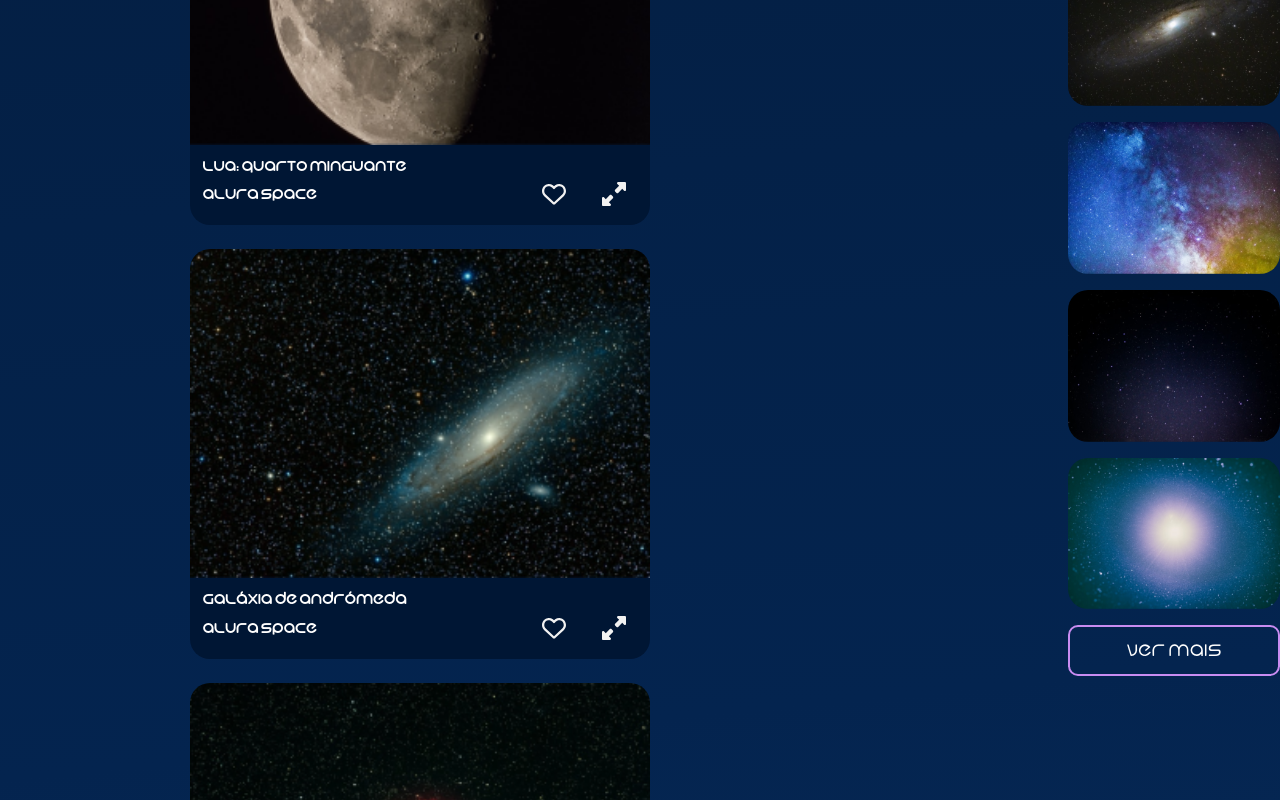
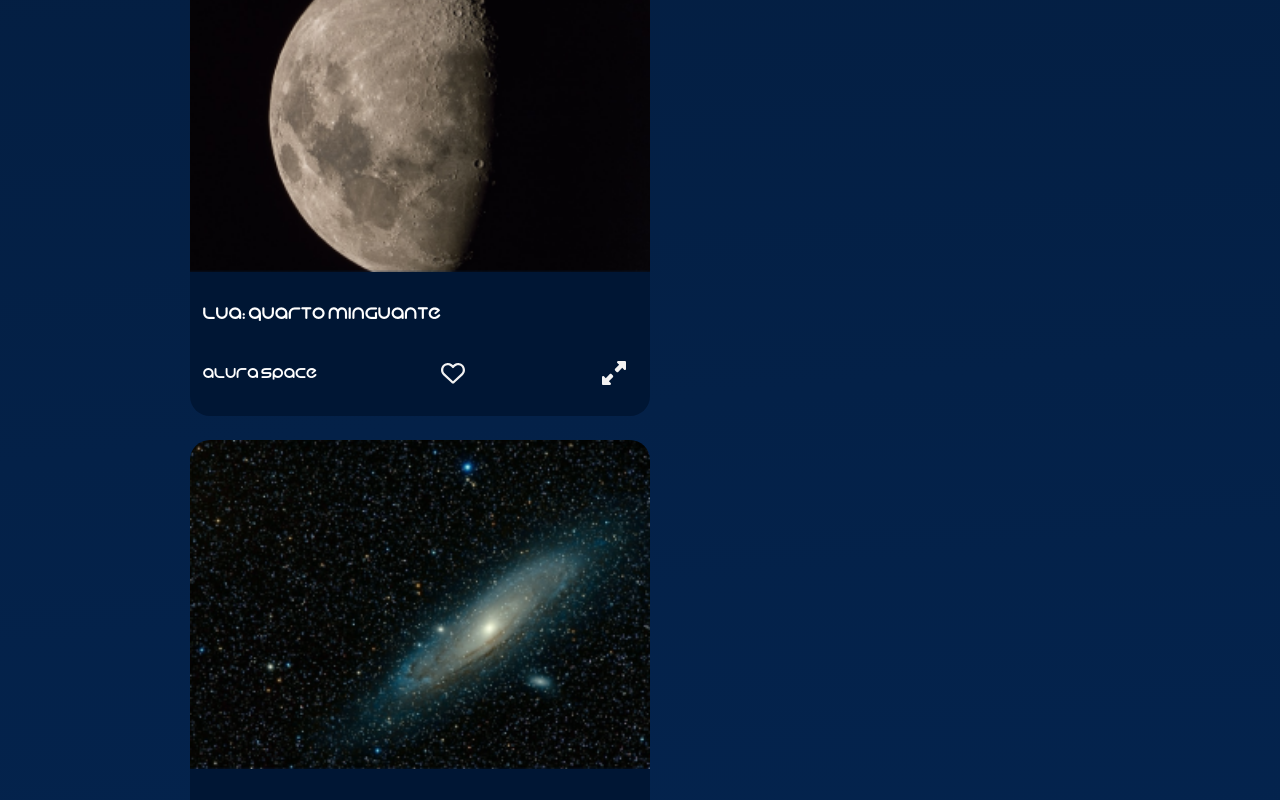
Before and after one commit to arthurazevedods/space-photos, a React (Vite) app: page / in a window 1280 px wide. Shown: the part 1620-2420 px from the top of the page. Built offline with nearby package versions, Linux system fonts and the light colour scheme.

Commit message:
favorite column

```diff
--- a/src/App.jsx
+++ b/src/App.jsx
@@ -35,27 +35,19 @@ const Content = styled.section`
 export default function App() {
   const [photos, setPhotos] = useState(photosData);
   const [selectPhoto, setSelectPhoto] = useState(null);
-  const closeModal = (event) =>{
+
+  const closeModal = (event) => {
     event.preventDefault();
-    setSelectPhoto(null)
-  }
+    setSelectPhoto(null);
+  };
 
-  const onFavorite = (foto)=>{
-    if(foto.id === selectPhoto?.id) {
-      setSelectPhoto({
-        ...selectPhoto,
-        favorita: !selectPhoto.favorita
-      })
-    }
-    setPhotos(photos.map(photo => {
-      return {
-        ...photo,
-        favorita: photo.id === foto.id ? !photo.favorita : photo.favorita
-      }
-    }))
-  }
-
-
+  const onFavorite = (photo) => {
+    setPhotos((prevPhotos) =>
+      prevPhotos.map((p) =>
+        p.id === photo.id ? { ...p, favorita: !p.favorita } : p
+      )
+    );
+  };
 
   return (
     <FundoGradiente>
@@ -70,14 +62,14 @@ export default function App() {
               bgImage="./assets/images/banner.jpg"
             />
             <Galery
-              onSelectPhoto={(photo) => setSelectPhoto(photo)}
+              onSelectPhoto={setSelectPhoto}
               onFavorite={onFavorite}
               photos={photos}
             />
           </Content>
         </MainContainer>
       </AppContainer>
-      {selectPhoto && <ModalZoom photo={selectPhoto} onClose={closeModal} onFavorite={onFavorite}/>}
+      {selectPhoto && <ModalZoom photo={selectPhoto} onClose={closeModal} onFavorite={onFavorite} />}
     </FundoGradiente>
   );
 }
--- /dev/null
+++ b/src/components/Galery/Favorites.jsx
@@ -0,0 +1,46 @@
+import styled from "styled-components";
+import Title from "../Title/Title";
+/* eslint-disable react/prop-types */
+const PhotosCol = styled.section`
+  display: flex;
+  flex-direction: column;
+  gap: 16px;
+`;
+
+const PopImage = styled.img`
+  max-width: 212px;
+  border-radius: 20px;
+`;
+
+const Button = styled.button`
+  background-color: transparent;
+  color: #fff;
+  border: 2px solid;
+  border-color: #C98CF1;
+  padding: 12px 20px;
+  font-size: 20px;
+  border-radius: 10px;
+  cursor: pointer;
+  width: 100%;
+  margin-top: 16px;
+`;
+
+const Favorites = ({ favorites }) => {
+  return (
+    <section>
+      <Title $alinhamento="center">Favoritos</Title>
+      <PhotosCol>
+        {favorites.length > 0 ? (
+          favorites.map((foto) => (
+            <PopImage key={foto.id} src={foto.path} alt={foto.alt} />
+          ))
+        ) : (
+          <p>Nenhuma imagem favoritada</p>
+        )}
+      </PhotosCol>
+      {favorites.length > 0 && <Button>Ver mais</Button>}
+    </section>
+  );
+};
+
+export default Favorites;
--- a/src/components/Galery/Galery.jsx
+++ b/src/components/Galery/Galery.jsx
@@ -1,11 +1,9 @@
-/* eslint react/prop-types: 0 */
 import styled from "styled-components";
 import Title from "../Title/Title";
 import Tags from "./Tags/Tags";
-import Populars from "./Populars";
+import Favorites from "./Favorites";
 import Image from "./Image";
-
-
+/* eslint-disable react/prop-types */
 const GaleryContainer = styled.div`
   display: flex;
   gap: 24px;
@@ -22,7 +20,7 @@ const ContainerImages = styled.section`
   gap: 24px;
 `;
 
-const Galery = ({ photos = [], onSelectPhoto, onFavorite, isFavorite }) => {
+const Galery = ({ photos, onSelectPhoto, onFavorite }) => {
   return (
     <>
       <Tags />
@@ -30,17 +28,17 @@ const Galery = ({ photos = [], onSelectPhoto, onFavorite, isFavorite }) => {
         <FluidSection>
           <Title>Navegue pela Galeria</Title>
           <ContainerImages>
-            {
-              photos.map((photo) => <Image
-                  onZoom={onSelectPhoto}
-                  onFavorite={onFavorite}
-                  isFavorite={isFavorite}
-                  key={photo.id}
-                  photo={photo} />)
-            }
+            {photos.map((photo) => (
+              <Image
+                key={photo.id}
+                photo={photo}
+                onZoom={onSelectPhoto}
+                onFavorite={onFavorite}
+              />
+            ))}
           </ContainerImages>
         </FluidSection>
-        <Populars />
+        <Favorites favorites={photos.filter((photo) => photo.favorita)} />
       </GaleryContainer>
     </>
   );
--- a/src/components/Galery/Image.jsx
+++ b/src/components/Galery/Image.jsx
@@ -1,9 +1,8 @@
-/* eslint react/prop-types: 0 */
 import { FontAwesomeIcon } from "@fortawesome/react-fontawesome";
 import { faHeart as faHeartSolid, faUpRightAndDownLeftFromCenter } from "@fortawesome/free-solid-svg-icons";
 import { faHeart as faHeartRegular } from "@fortawesome/free-regular-svg-icons";
 import styled from "styled-components";
-
+/* eslint-disable react/prop-types */
 const Figure = styled.figure`
   width: ${(props) => (props.$expandida ? "90%" : "460px")};
   max-width: 100%;
@@ -22,18 +21,6 @@ const Figure = styled.figure`
     color: white;
     box-sizing: border-box;
     padding: 12px;
-
-
-
-    h4 {
-      flex-grow: 1;
-    }
-
-    h3,
-    h4 {
-      margin: 0;
-      font-size: 16px;
-    }
   }
 `;
 
@@ -63,10 +50,8 @@ const CardButton = styled.button`
 `;
 
 const Image = ({ photo, expandida = false, onZoom, onFavorite }) => {
-
-
   return (
-    <Figure $expandida={expandida} id={`photo-${photo.id}`}>
+    <Figure $expandida={expandida}>
       <img src={photo.path} alt={photo.alt} />
       <figcaption>
         <h3>{photo.titulo}</h3>
@@ -75,9 +60,11 @@ const Image = ({ photo, expandida = false, onZoom, onFavorite }) => {
           <CardButton aria-label="Curtir" onClick={() => onFavorite(photo)}>
             <Icon icon={photo.favorita ? faHeartSolid : faHeartRegular} />
           </CardButton>
-          {!expandida && <CardButton onClick={() => onZoom(photo)} aria-hidden={expandida} aria-label="Expandir">
-            <Icon icon={faUpRightAndDownLeftFromCenter} />
-          </CardButton>}
+          {!expandida && (
+            <CardButton onClick={() => onZoom(photo)} aria-label="Expandir">
+              <Icon icon={faUpRightAndDownLeftFromCenter} />
+            </CardButton>
+          )}
         </Footer>
       </figcaption>
     </Figure>
--- a/src/components/Galery/Populars.jsx
+++ /dev/null
@@ -1,42 +0,0 @@
-import { styled } from "styled-components"
-
-import fotos from '../../fotos.json';
-import Title from "../Title/Title";
-
-const PhotosCol = styled.section`
-    display: flex;
-    flex-direction: column;
-    gap: 16px;
-`
-
-const PopImage = styled.img`
-    max-width: 212px;
-    border-radius: 20px;
-`
-
-const Button = styled.button`
-    background-color: transparent;
-    color: #fff;
-    border: 2px solid;
-    border-color: #C98CF1;
-    padding: 12px 20px;
-    font-size: 20px;
-    border-radius: 10px;
-    cursor: pointer;
-    width: 100%;
-    margin-top: 16px;
-`;
-
-const Populares = () => {
-    return (
-        <section>
-            <Title $alinhamento='center'>Populares</Title>
-            <PhotosCol>
-                {fotos.map(foto => <PopImage key={foto.id} src={foto.path} alt={foto.alt}/>)}
-            </PhotosCol>
-            <Button>Ver mais</Button>
-        </section>
-    )
-}
-
-export default Populares
```
